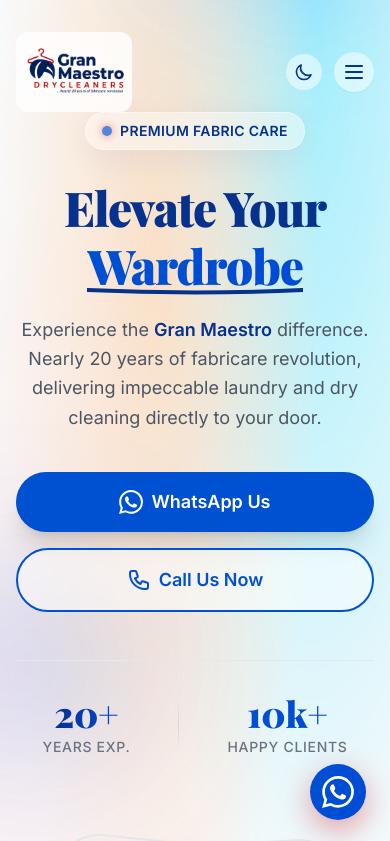
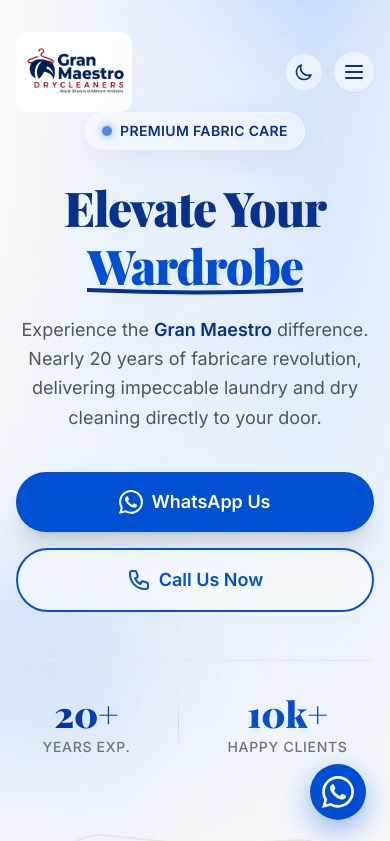
Before and after one commit to Mikempre/GMDC, a React (Vite) app: page / in a window 390 px wide. Shown: the top 841 px of the page. Built offline with nearby package versions, Linux system fonts and the light colour scheme; a web font is replaced by a local one.

Commit message:
style: update mesh background and pulse shadow colors

```diff
--- a/src/components/FloatingCTA.tsx
+++ b/src/components/FloatingCTA.tsx
@@ -10,7 +10,7 @@
       initial={{ scale: 0, opacity: 0 }}
       animate={{ scale: 1, opacity: 1 }}
       transition={{ delay: 1, type: "spring", stiffness: 200, damping: 20 }}
-      className="fixed bottom-6 right-6 sm:bottom-8 sm:right-8 z-[100] flex items-center justify-center w-14 h-14 sm:w-16 sm:h-16 rounded-full bg-gradient-to-r from-brandBlue-500 to-brandBlue-600 text-white shadow-[0_10px_30px_rgba(211,26,33,0.4)] hover:shadow-[0_10px_40px_rgba(211,26,33,0.6)] transform hover:-translate-y-1 hover:scale-105 transition-all duration-300 group"
+      className="fixed bottom-6 right-6 sm:bottom-8 sm:right-8 z-[100] flex items-center justify-center w-14 h-14 sm:w-16 sm:h-16 rounded-full bg-gradient-to-r from-brandBlue-500 to-brandBlue-600 text-white shadow-[0_10px_30px_rgba(0,80,210,0.4)] hover:shadow-[0_10px_40px_rgba(0,80,210,0.6)] transform hover:-translate-y-1 hover:scale-105 transition-all duration-300 group"
       aria-label="Contact us on WhatsApp"
     >
       <svg className="w-8 h-8 group-hover:rotate-12 transition-transform duration-300" fill="currentColor" viewBox="0 0 24 24" xmlns="http://www.w3.org/2000/svg">
--- a/src/components/ServiceCard.tsx
+++ b/src/components/ServiceCard.tsx
@@ -50,7 +50,7 @@
         {/* Shine Overlay */}
         <div className="absolute inset-0 opacity-0 group-hover:opacity-100 bg-gradient-to-tr from-transparent via-white/5 to-transparent -translate-x-full group-hover:translate-x-full transition-all duration-1000 ease-in-out"></div>
 
-        <div className={`w-16 h-16 rounded-2xl flex items-center justify-center mb-8 relative z-10 transition-all duration-500 shadow-inner group-hover:shadow-[0_0_20px_rgba(211,26,33,0.3)] group-hover:-translate-y-2
+        <div className={`w-16 h-16 rounded-2xl flex items-center justify-center mb-8 relative z-10 transition-all duration-500 shadow-inner group-hover:shadow-[0_0_20px_rgba(0,80,210,0.3)] group-hover:-translate-y-2
           ${dark ? 'bg-brandBlue-900/80 text-brandBlue-400 group-hover:bg-brandBlue-500 group-hover:text-white' : 'bg-white/90 text-brandBlue-500 group-hover:bg-gradient-to-br group-hover:from-brandBlue-500 group-hover:to-brandBlue-600 group-hover:text-white'}`}>
           {icon}
         </div>
--- a/src/sections/Hero.tsx
+++ b/src/sections/Hero.tsx
@@ -21,7 +21,7 @@
     <section className="relative min-h-[100svh] flex items-center justify-center overflow-hidden bg-gray-50 dark:bg-[#041333] transition-colors duration-500 pt-20 pb-12">
       {/* Dynamic Animated Background */}
       <div className="absolute inset-0 z-0 overflow-hidden pointer-events-none">
-        <div className="absolute top-0 right-0 w-full h-full bg-mesh-light dark:bg-mesh-dark opacity-40 dark:opacity-20 mix-blend-multiply dark:mix-blend-screen transition-opacity duration-700"></div>
+        <div className="absolute top-0 right-0 w-full h-full bg-mesh-light-v2 dark:bg-mesh-dark-v2 opacity-40 dark:opacity-20 mix-blend-multiply dark:mix-blend-screen transition-opacity duration-700"></div>
         <div className="absolute -top-[20%] -right-[10%] w-[70vw] h-[70vw] max-w-[800px] max-h-[800px] rounded-full bg-gradient-to-br from-brandBlue-400/30 to-brandBlue-600/10 blur-3xl"></div>
         <div className="absolute top-[40%] -left-[20%] w-[60vw] h-[60vw] max-w-[600px] max-h-[600px] rounded-full bg-gradient-to-tr from-brandBlue-400/20 to-brandBlue-800/10 blur-3xl"></div>
         <div className="absolute bottom-0 right-[20%] w-[40vw] h-[40vw] max-w-[400px] max-h-[400px] rounded-full bg-brandBlue-400/10 blur-3xl"></div>
@@ -37,7 +37,7 @@
             transition={{ duration: 0.8, type: "spring", bounce: 0.4 }}
             className="inline-flex items-center gap-2 px-4 py-2 rounded-full glass dark:glass-dark mb-8"
           >
-            <span className="flex h-2.5 w-2.5 rounded-full bg-brandBlue-500 animate-pulse-slow shadow-[0_0_8px_rgba(211,26,33,0.8)]"></span>
+            <span className="flex h-2.5 w-2.5 rounded-full bg-brandBlue-500 animate-pulse-slow shadow-[0_0_8px_rgba(0,80,210,0.8)]"></span>
             <span className="text-sm font-semibold tracking-wide text-brandBlue-900 dark:text-gray-200 uppercase">Premium Fabric Care</span>
           </motion.div>
 
--- a/tailwind.config.js
+++ b/tailwind.config.js
@@ -47,8 +47,8 @@
       },
       backgroundImage: {
         'gradient-radial': 'radial-gradient(var(--tw-gradient-stops))',
-        'mesh-light': 'radial-gradient(at 40% 20%, hsla(28,100%,74%,1) 0px, transparent 50%), radial-gradient(at 80% 0%, hsla(189,100%,56%,1) 0px, transparent 50%), radial-gradient(at 0% 50%, hsla(355,100%,93%,1) 0px, transparent 50%)',
-        'mesh-dark': 'radial-gradient(at 40% 20%, hsla(28,100%,74%,0.1) 0px, transparent 50%), radial-gradient(at 80% 0%, hsla(189,100%,56%,0.1) 0px, transparent 50%), radial-gradient(at 0% 50%, hsla(355,100%,93%,0.1) 0px, transparent 50%)',
+        'mesh-light-v2': 'radial-gradient(at 40% 20%, hsla(217,100%,90%,1) 0px, transparent 50%), radial-gradient(at 80% 0%, hsla(217,100%,80%,1) 0px, transparent 50%), radial-gradient(at 0% 50%, hsla(217,100%,95%,1) 0px, transparent 50%)',
+        'mesh-dark-v2': 'radial-gradient(at 40% 20%, hsla(217,100%,41%,0.1) 0px, transparent 50%), radial-gradient(at 80% 0%, hsla(217,100%,60%,0.1) 0px, transparent 50%), radial-gradient(at 0% 50%, hsla(217,100%,30%,0.1) 0px, transparent 50%)',
       }
     },
   },
```
